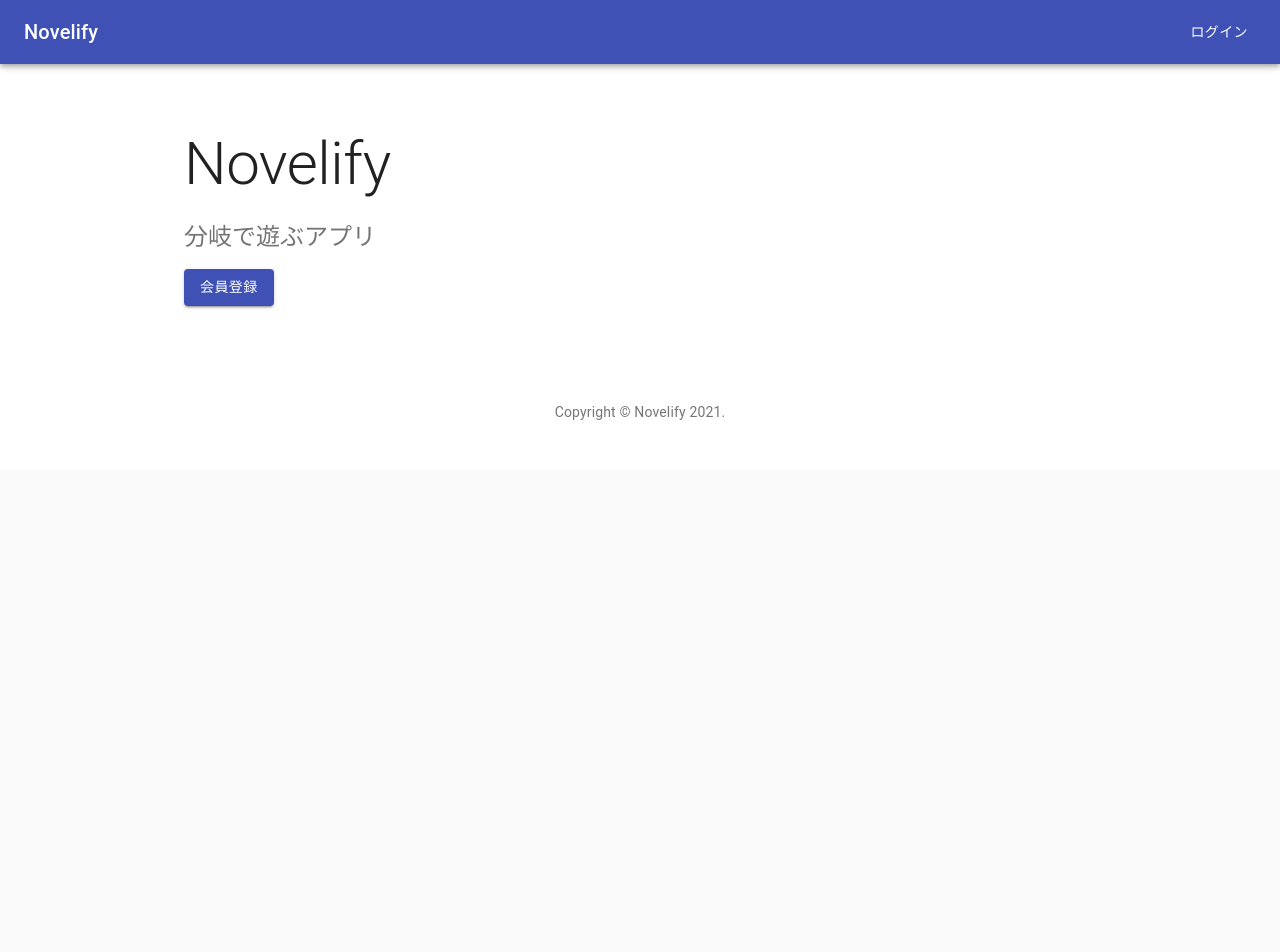
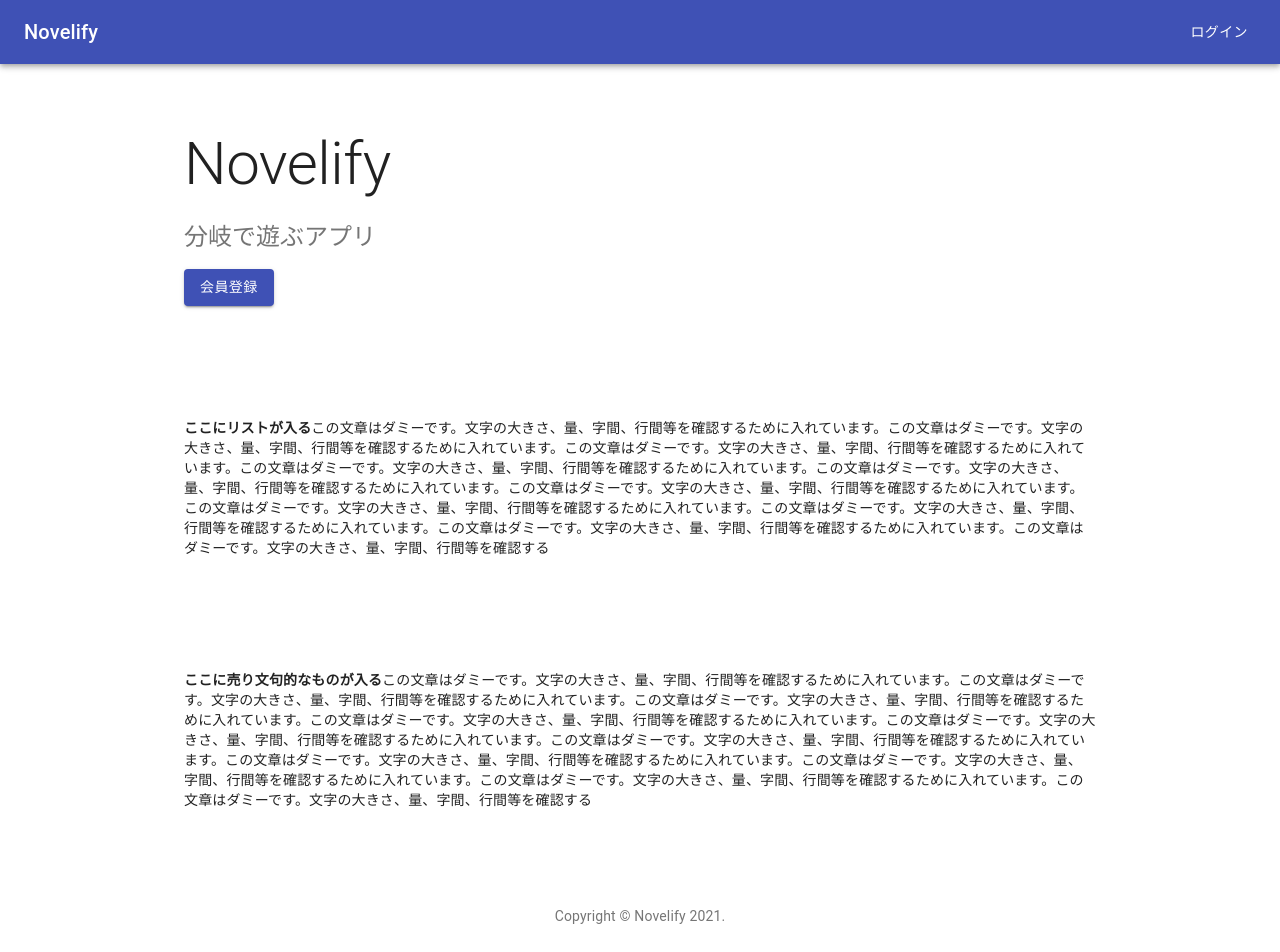
Before and after one commit to kijimaD/novelify, a React (Create React App) app in the folder front/: page / in a window 1280 px wide. Shown: the top 952 px of the page. Before the commit the page ends 800 px from the top, so only its background shows below. Built offline with nearby package versions, Linux system fonts and the light colour scheme.

Commit message:
ダミーの段落を入れた

```diff
--- a/front/src/TopPage.js
+++ b/front/src/TopPage.js
@@ -84,6 +84,16 @@ export default function Album() {
             </div>
           </Container>
         </div>
+        <div className={classes.content} align="left">
+          <Container maxWidth="md">
+            <b>ここにリストが入る</b>この文章はダミーです。文字の大きさ、量、字間、行間等を確認するために入れています。この文章はダミーです。文字の大きさ、量、字間、行間等を確認するために入れています。この文章はダミーです。文字の大きさ、量、字間、行間等を確認するために入れています。この文章はダミーです。文字の大きさ、量、字間、行間等を確認するために入れています。この文章はダミーです。文字の大きさ、量、字間、行間等を確認するために入れています。この文章はダミーです。文字の大きさ、量、字間、行間等を確認するために入れています。この文章はダミーです。文字の大きさ、量、字間、行間等を確認するために入れています。この文章はダミーです。文字の大きさ、量、字間、行間等を確認するために入れています。この文章はダミーです。文字の大きさ、量、字間、行間等を確認するために入れています。この文章はダミーです。文字の大きさ、量、字間、行間等を確認する
+          </Container>
+        </div>
+        <div className={classes.content} align="left">
+          <Container maxWidth="md">
+            <b>ここに売り文句的なものが入る</b>この文章はダミーです。文字の大きさ、量、字間、行間等を確認するために入れています。この文章はダミーです。文字の大きさ、量、字間、行間等を確認するために入れています。この文章はダミーです。文字の大きさ、量、字間、行間等を確認するために入れています。この文章はダミーです。文字の大きさ、量、字間、行間等を確認するために入れています。この文章はダミーです。文字の大きさ、量、字間、行間等を確認するために入れています。この文章はダミーです。文字の大きさ、量、字間、行間等を確認するために入れています。この文章はダミーです。文字の大きさ、量、字間、行間等を確認するために入れています。この文章はダミーです。文字の大きさ、量、字間、行間等を確認するために入れています。この文章はダミーです。文字の大きさ、量、字間、行間等を確認するために入れています。この文章はダミーです。文字の大きさ、量、字間、行間等を確認する
+          </Container>
+        </div>
       </main>
       {/* Footer */}
       <footer className={classes.footer}>
```
